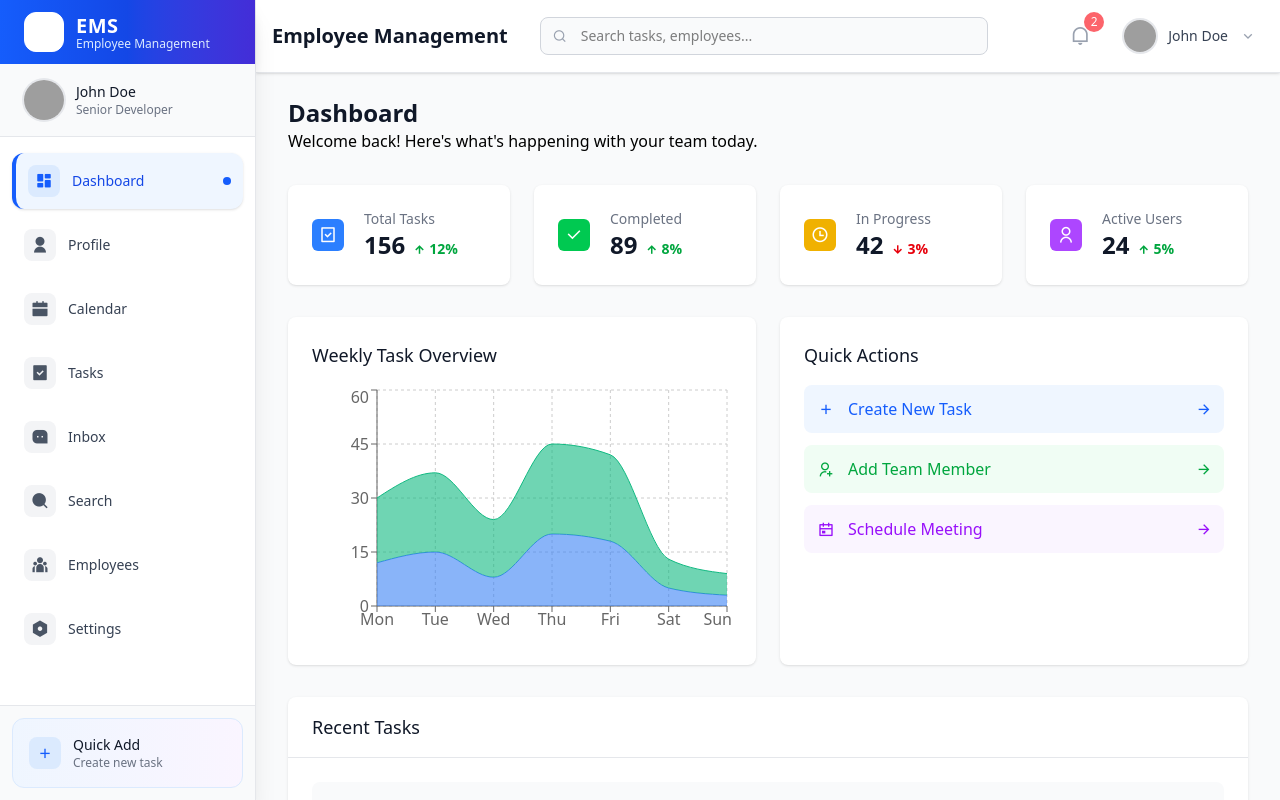
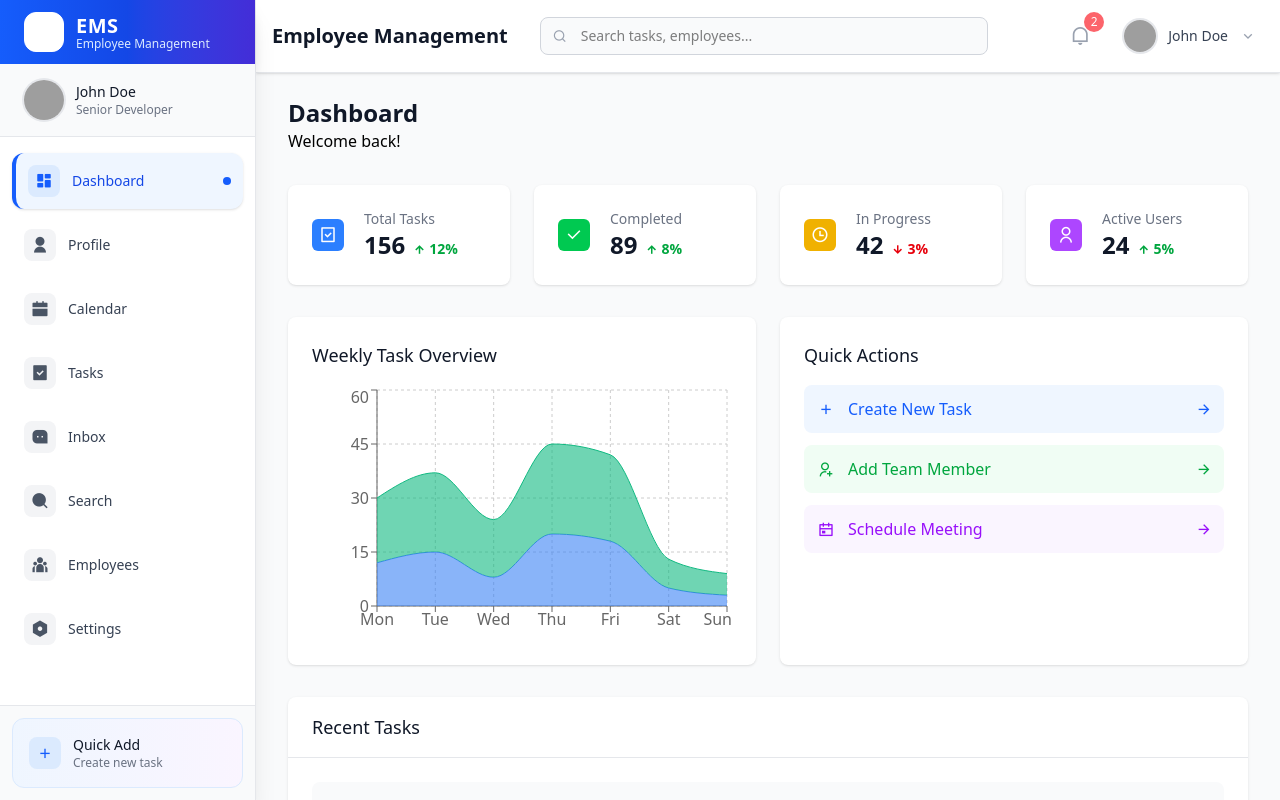
Before and after one commit to jatindev1022/employee-management-app, a Next.js app: page /dashboard in a window 1280 px wide. Built offline with nearby package versions, Linux system fonts and the light colour scheme; grey boxes are pictures that could not be loaded.

Commit message:
updated again2

```diff
--- a/src/app/dashboard/page.js
+++ b/src/app/dashboard/page.js
@@ -326,7 +326,7 @@ export default function Home() {
     <Layout>
       <div className="mb-8">
         <h1 className="text-2xl font-bold text-gray-900">Dashboard</h1>
-        <p>Welcome back! Here&apos;s what&apos;s happening with your team today.</p>
+        <p>Welcome back!</p>
 
       </div>
 
```
